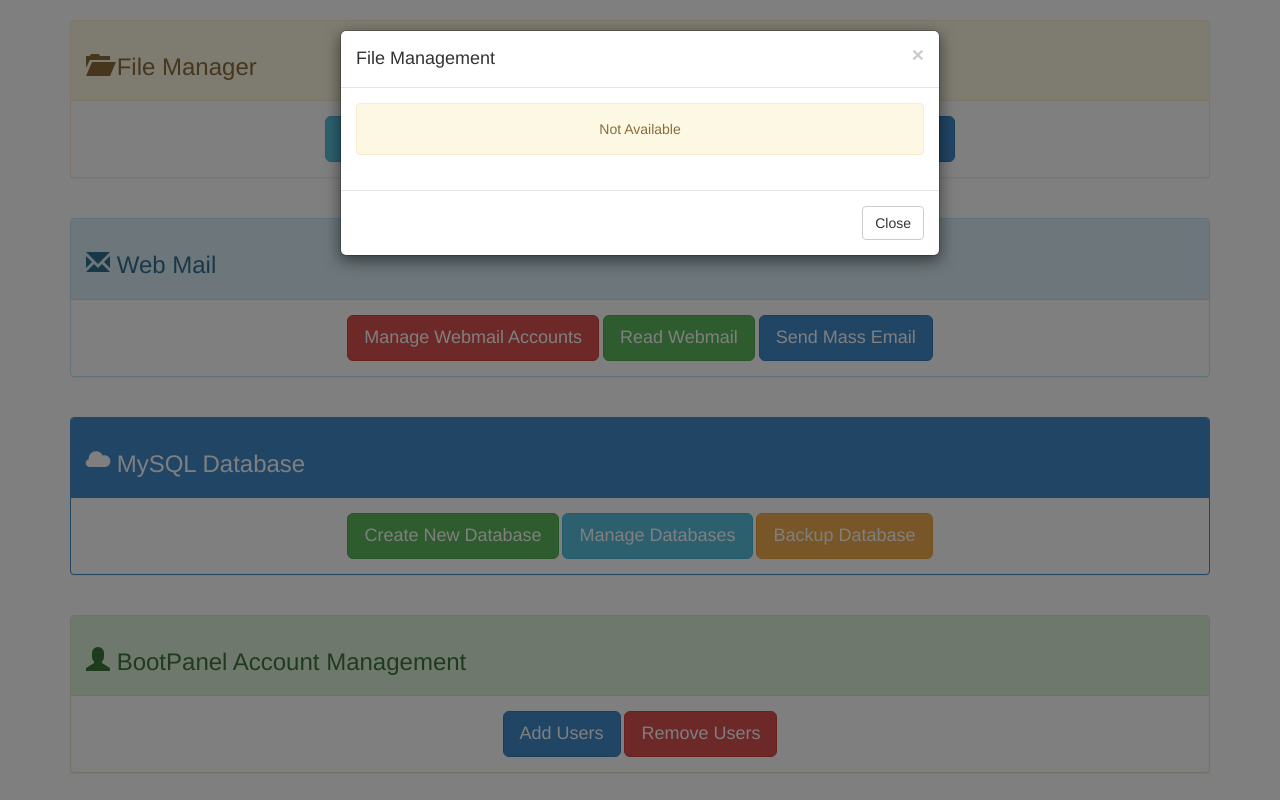
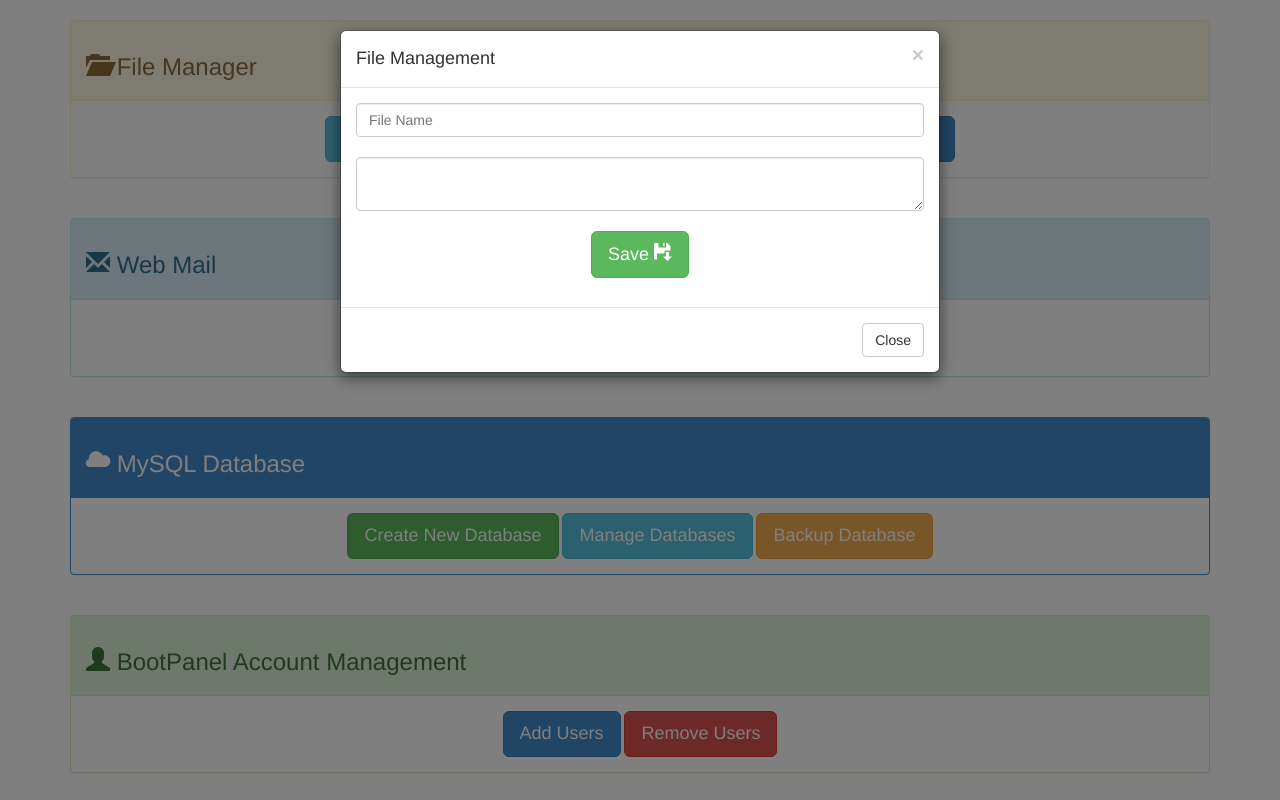
Before and after one commit to yungtechboy1/BootPanel, a PHP site: page /panel.php in a window 1280 px wide, after a click on "Create New File". Run offline with PHP 8.4, Linux system fonts and the light colour scheme; some libraries are stand-ins or nearby versions.

Commit message:
Create File Implemented

```diff
--- a/function/install_plugin.php
+++ b/function/install_plugin.php
@@ -14,7 +14,7 @@ if (($_FILES["file"]["size"] < 20000) && in_array($extension, $allowedExts)) {
 		echo "Type: " . $_FILES["file"]["type"] . "<br>";
 		echo "Size: " . ($_FILES["file"]["size"] / 1024) . " kB<br>";
 		echo "Temp file: " . $_FILES["file"]["tmp_name"] . "<br>";
-		if (file_exists("upload/" . $_FILES["file"]["name"])) {
+		if (file_exists("../plugins/" . $_FILES["file"]["name"])) {
 			echo $_FILES["file"]["name"] . " already exists. ";
 			header("Location: ../?plugin_exists");
 		} else {
--- a/lib/api/Panel.php
+++ b/lib/api/Panel.php
@@ -97,7 +97,14 @@
 		 */
 		public static function loadFileMgr() {
 			Panel::startModal("createFile", "File Management");
-				echo '<center><p class="alert alert-warning">Not Available</p></center>';
+				echo '<style>textarea { resize: vertical; }</style>
+					  <center>
+						<form action="function/create_file.php" method="post">
+							<input type="text" class="form-control" name="filename" placeholder="File Name" required></input></br>
+							<textarea type="text" class="form-control" name="content" required></textarea></br>
+							<button type="submit" class="btn btn-lg btn-success" name="submit">Save ' . Design::useGlyphicon(Glyphicon::floppysave()) . '</button>
+						</form>
+					  </center>';
 			Panel::endModal();
 			Panel::startModal("deleteFile", "File Management");
 				echo '<center><p class="alert alert-warning">Not Available</p></center>';
--- a/panel.php
+++ b/panel.php
@@ -3,6 +3,9 @@ session_start();
 ob_start();
 	require 'lib/assets/includes/header.php';
 	$loggedin = true;
+		if(isset($_GET['file_created']) && empty($_GET['file_created'])) {
+			echo '<center><p class="alert alert-success">File created successfully!</p></center>';
+		}
 
 		if(isset($_GET['plugin_failed']) && empty($_GET['plugin_failed'])) {
 			echo '<center><p class="alert alert-danger">Unable to install plugin!</p></center>';
```
Also changed, not shown: function/create_file.php (added, +14 -0 lines).
